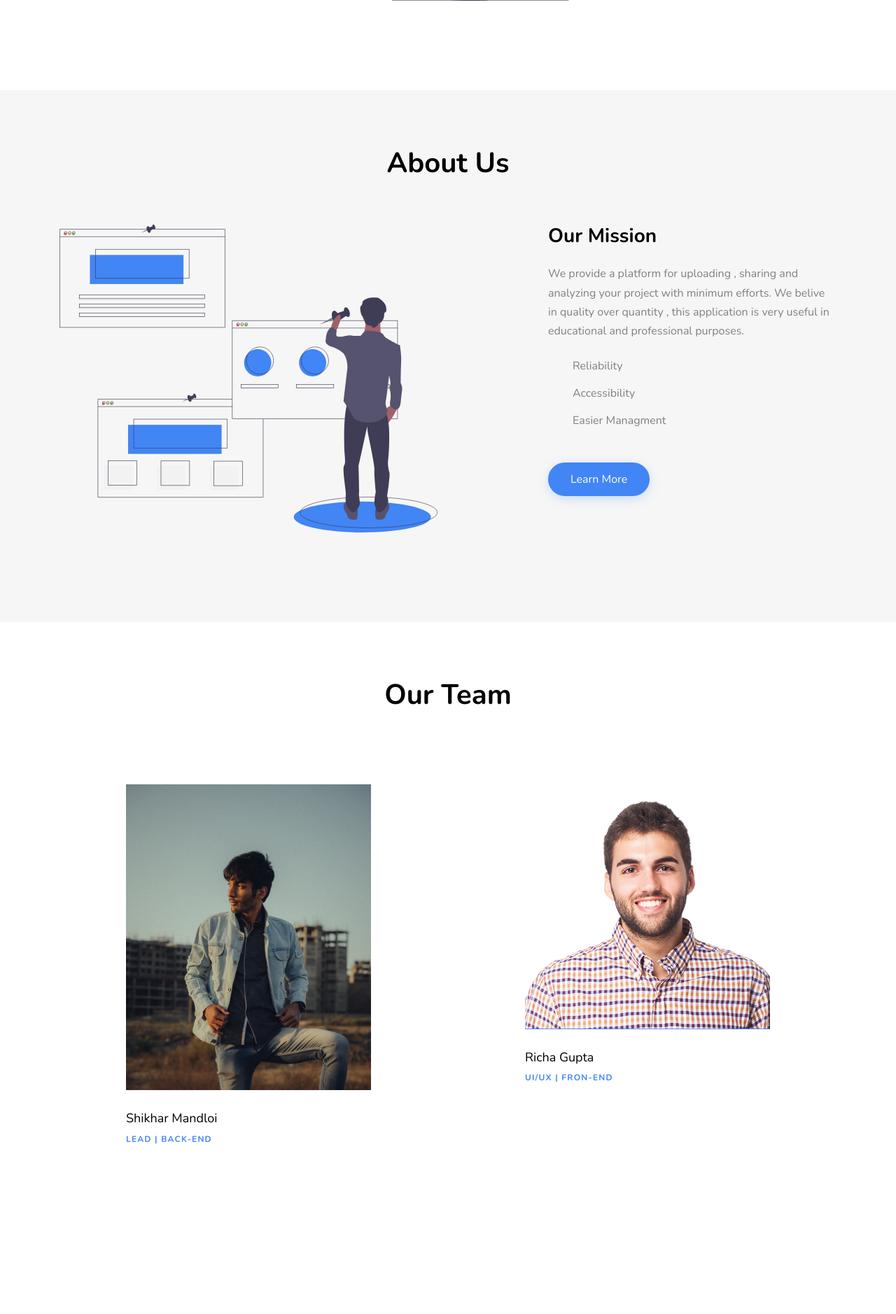
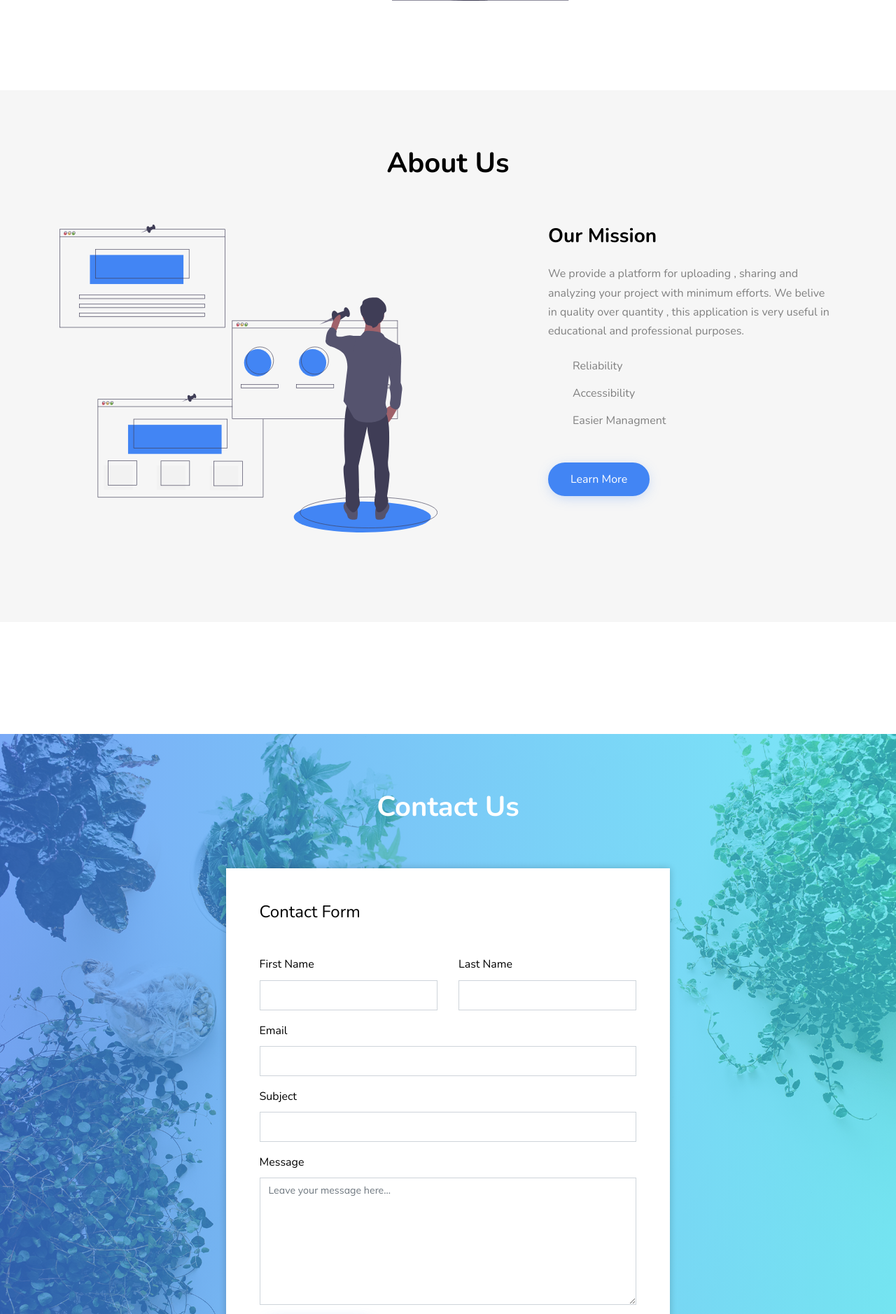
Before and after one commit to Shikhar2525/projectapproval, a Django app: template eproject/templates/index.html in a window 1280 px wide. Shown: the part 2331-4209 px from the top of the page at 70% size. Run offline with Django 3.2, Linux system fonts and the light colour scheme; the template is opened without the code that fills it, so the values that code supplies are empty; style sheets or scripts are compiled from the project's sources; some libraries are stand-ins or nearby versions.

Commit message:
our team removed

```diff
--- a/eproject/templates/eproject/facultysignup.html
+++ b/eproject/templates/eproject/facultysignup.html
@@ -18,7 +18,7 @@
 </head>
 <body>
 <div class="main">
-	<nav class="navbar navbar-expand-lg navbar-light bg-light container" style="widt;margin-top:15px;margin-bottom:15px;"><a class="navbar-brand" href="/"><strong>Home</strong></a>
+	<nav class="navbar navbar-expand-lg navbar-light bg-light container"><a class="navbar-brand" href="/" ><strong>projects.</strong></a>
 		  <button class="navbar-toggler" type="button" data-toggle="collapse" data-target="#navbarSupportedContent" aria-controls="navbarSupportedContent" aria-expanded="false" aria-label="Toggle navigation">
     <span class="navbar-toggler-icon"></span>
   </button>
--- a/eproject/templates/eproject/studentsignup.html
+++ b/eproject/templates/eproject/studentsignup.html
@@ -20,7 +20,7 @@
 <body>
 
     <div class="main">
-<nav class="navbar navbar-expand-lg navbar-light bg-light container" style="widt;margin-top:15px;margin-bottom:15px;"><a class="navbar-brand" href="/"><strong>Home</strong></a>
+<nav class="navbar navbar-expand-lg navbar-light bg-light container" style="widt;margin-top:15px;margin-bottom:15px;"><a class="navbar-brand" href="/"><strong>projects.</strong></a>
 		  <button class="navbar-toggler" type="button" data-toggle="collapse" data-target="#navbarSupportedContent" aria-controls="navbarSupportedContent" aria-expanded="false" aria-label="Toggle navigation">
     <span class="navbar-toggler-icon"></span>
   </button>
--- a/eproject/templates/index.html
+++ b/eproject/templates/index.html
@@ -66,11 +66,6 @@
                 <li><a href="#features-section" class="nav-link">Features</a></li>
                 <li class="has-children">
                   <a href="#about-section" class="nav-link">About Us</a>
-                  <ul class="dropdown arrow-top">
-                    <li><a href="#our-team-section" class="nav-link">Our Team</a></li>
-
-                    </li>
-                  </ul>
                 </li>
 
 
@@ -94,7 +89,7 @@
 
           <div class="col-md-12" style="position: relative;" data-aos="fade-up" data-aos-delay="200">
 
-            <img src="{% static 'eproject/homestatic/images/undraw_investing_7u74.svg' %}" alt="Image" class="img-fluid img-absolute">
+            <img src="{% static 'eproject/homestatic/images/undraw_investing_7u74.svg' %}" alt="Image" class="img-fluid img-absolute" width="600px;" style="margin-right:120px;">
 
             <div class="row mb-4" data-aos="fade-up" data-aos-delay="200">
               <div class="col-lg-6 mr-auto">
@@ -230,47 +225,7 @@
       </div>
     </div>
 
-    <div class="site-section" id="our-team-section">
-      <div class="container">
-        <div class="row mb-5 justify-content-center text-center"  data-aos="fade-up">
-          <div class="col-7 text-center  mb-5">
-            <h2 class="section-title">Our Team</h2>
-          </div>
-        </div>
 
-        <div class="row">
-
-          <div class="col-lg-4 col-md-6 mb-4" data-aos="fade-up" data-aos-delay="100" style="margin-left: auto;margin-right:auto;">
-            <div class="person">
-              <div class="bio-img">
-                <figure>
-                  <img src="{% static 'eproject/homestatic/images/shikhar.jpg' %}" alt="Image" class="img-fluid">
-                </figure>
-				  <div class="social"><font color="white">Shikhar Mandloi</font></div>
-              </div>
-              <h2 class="text-black h1">Shikhar Mandloi</h2>
-              <span class="sub-title d-block mb-3">Lead | Back-end</span>
-
-            </div>
-          </div>
-
-          <div class="col-lg-4 col-md-6 mb-4" data-aos="fade-up" data-aos-delay="200" style="margin-left: auto;margin-right:auto;">
-            <div class="person">
-              <div class="bio-img">
-                <figure>
-                  <img src="{% static 'eproject/homestatic/images/person_2.jpg' %}" alt="Image" class="img-fluid">
-                </figure>
-				  <div class="social"><font color="white">Richa Gupta</font></div>
-              </div>
-              <h2 class="text-black h1">Richa Gupta</h2>
-              <span class="sub-title d-block mb-3">UI/UX | Fron-end</span>
-
-
-            </div>
-          </div>
-</div>
-      </div>
-    </div>
 <div class="site-section" id="blog-section"> </div>
 
     <div class="site-section bg-image2 overlay" id="contact-section" style="background-image: url('images/hero_1.jpg');">
```
Also changed, not shown: eproject/templates/select_cat.html (+35 -0 lines), db.sqlite3, eproject/static/eproject/homestatic/images/shikhar.jpg (deleted).
